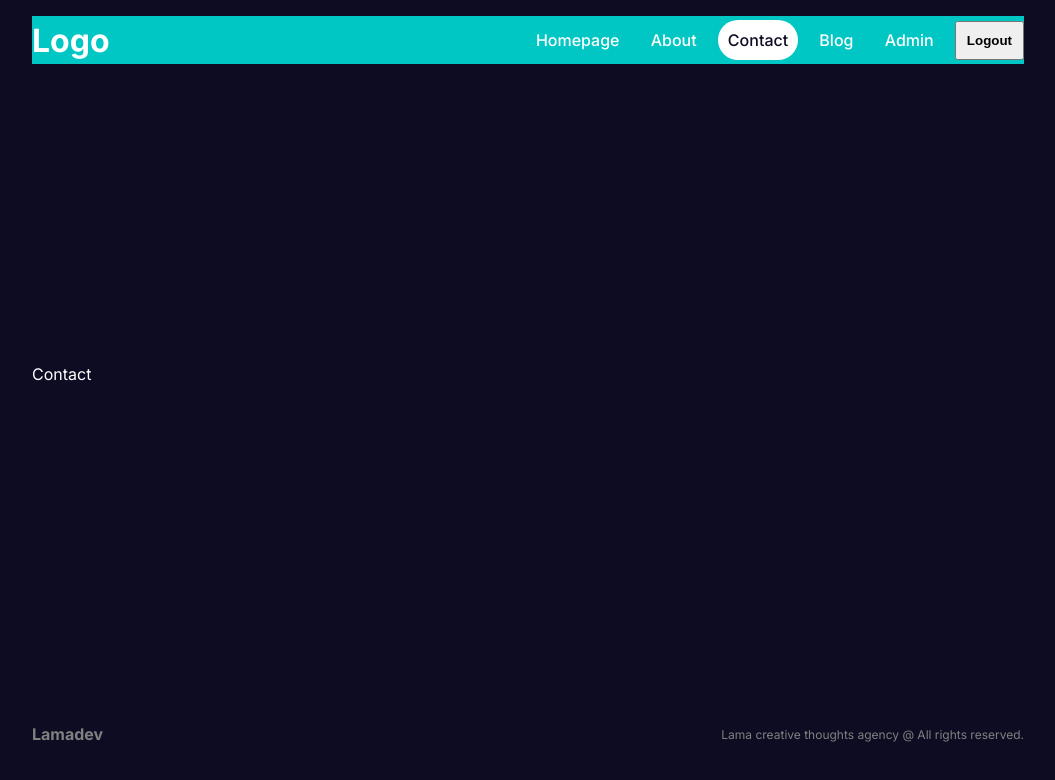
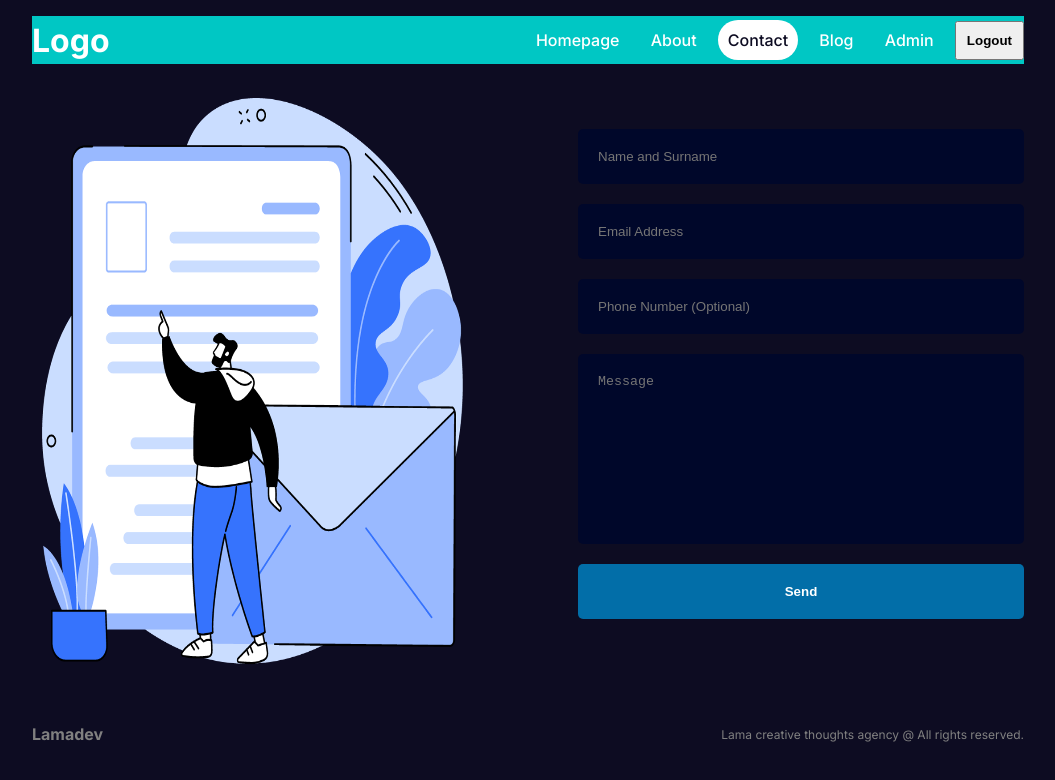
Before and after one commit to AlexCastels/Learning-Next, a Next.js app: page /contact in a window 1280 px wide. Shown: the top 780 px of the page, without its empty margins (112-1167 px from the left). Built offline with nearby package versions, Linux system fonts and the light colour scheme.

Commit message:
Added Contact Page

```diff
--- /dev/null
+++ b/src/app/contact/contact.module.css
@@ -0,0 +1,46 @@
+.container{
+    display: flex;
+    align-items: center;
+    gap: 100px
+}
+
+.imgContainer{
+    flex: 1;
+    position: relative;
+    height: 600px;
+}
+
+.img{
+    object-fit: contain;
+}
+
+.formContainer{
+    flex: 1;
+}
+
+.form{
+    display: flex;
+    flex-direction: column;
+    gap: 20px;
+}
+
+.form input,
+.form textarea{
+    padding: 20px;
+    border-radius: 5px;
+    border: none;
+    outline: none;
+    background-color: var(--bgSoft);
+    color: var(--text);
+    resize: none;
+}
+
+.form button{
+    padding: 20px;
+    background-color: var(--btn);
+    color: var(--text);
+    font-weight: bold;
+    border: none;
+    border-radius: 5px;
+    cursor: pointer;
+}
--- a/src/app/contact/page.jsx
+++ b/src/app/contact/page.jsx
@@ -1,6 +1,22 @@
+import Image from "next/image"
+import styles from "./contact.module.css"
+
 function ContactPage(){
     return (
-        <div>Contact</div>
+        <div className={styles.container}>
+            <div className={styles.imgContainer}>
+                <Image src="/contact.png" alt="contact img" fill />
+            </div>
+            <div className={styles.formContainer}>
+                <form action="" className={styles.form}>
+                    <input type="text" placeholder="Name and Surname" />
+                    <input type="text" placeholder="Email Address" />
+                    <input type="text" placeholder="Phone Number (Optional)" />
+                    <textarea name="" id="" cols="30" rows="10" placeholder="Message"></textarea>
+                    <button>Send</button>
+                </form>
+            </div>
+        </div>
     )
 }
 
```
